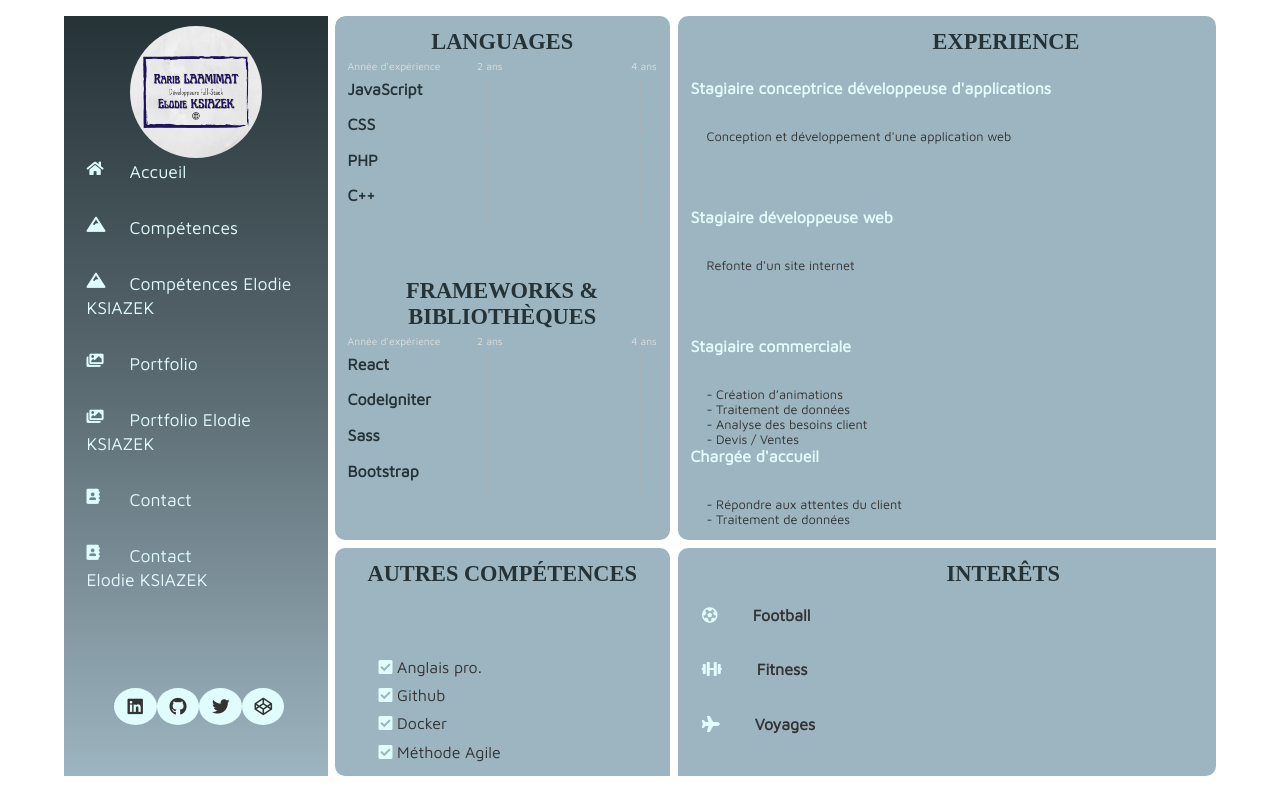
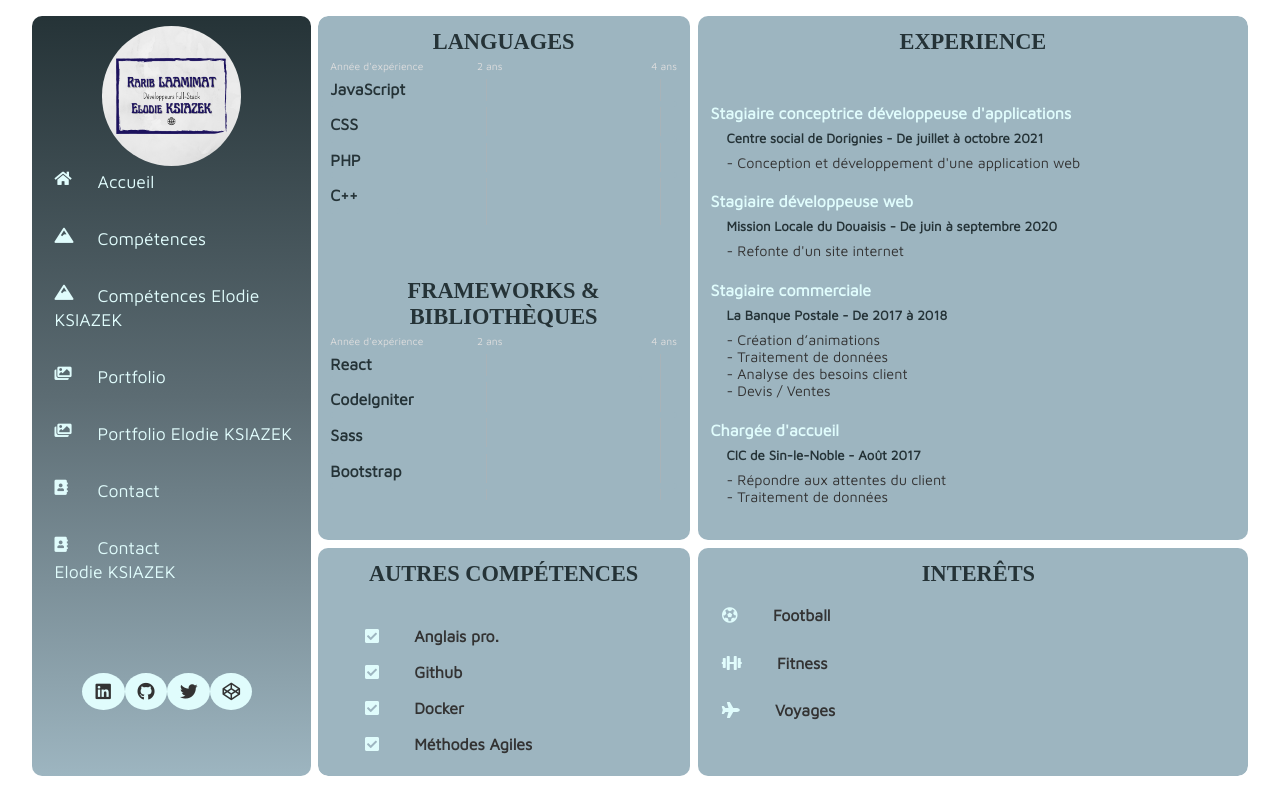
Before and after one commit to elodie-sz/CV-React, a React (Create React App) app: page /competencesEK in a window 1280 px wide. Built offline with nearby package versions, Linux system fonts and the light colour scheme; a web font is replaced by a local one.

Commit message:
modif h/w et border-radius

```diff
--- a/src/components/knowledgesEK/ExperienceEK.js
+++ b/src/components/knowledgesEK/ExperienceEK.js
@@ -9,17 +9,15 @@ const ExperienceEK = () => {
             <div className="exp-1">
                 <h4>Stagiaire conceptrice développeuse d'applications</h4>
                 <h5>Centre social de Dorignies - De juillet à octobre 2021</h5>
-
                 <p>
-                    Conception et développement d'une application web
+                    - Conception et développement d'une application web
                 </p>
             </div>
-
 
             <div className="exp-2">
                 <h4>Stagiaire développeuse web</h4>
                 <h5>Mission Locale du Douaisis - De juin à septembre 2020</h5>
-                <p>Refonte d'un site internet</p>
+                <p>- Refonte d'un site internet</p>
             </div>
 
             <div className="exp-3">
--- a/src/components/knowledgesEK/OtherSkillsEK.js
+++ b/src/components/knowledgesEK/OtherSkillsEK.js
@@ -3,20 +3,24 @@ import React from 'react';
 
 const OtherSkillsEK = () => {
     return (
-        <div>
             <div className="otherSkills">
 
                 <h3>Autres compétences</h3>
+
+                <br/>
+
                 <div className="list">
                     <ul>
-                        <li><i className="fas fa-check-square"></i> Anglais pro.</li>
-                        <li><i className="fas fa-check-square"></i> Github</li>
-                        <li><i className="fas fa-check-square"></i> Docker</li>
-                        <li><i className="fas fa-check-square"></i> Méthode Agile</li>
+                        <li><i className="fas fa-check-square"></i><span>Anglais pro.</span></li>
+                        <br/>
+                        <li><i className="fas fa-check-square"></i> <span>Github</span></li>
+                        <br/>
+                        <li><i className="fas fa-check-square"></i> <span>Docker</span></li>
+                        <br/>
+                        <li><i className="fas fa-check-square"></i> <span>Méthodes Agiles</span></li>
                     </ul>
                 </div>
             </div>
-        </div>
     );
 };
 
--- a/src/styles/_settingsEK.scss
+++ b/src/styles/_settingsEK.scss
@@ -33,7 +33,7 @@ $minHeight: 95vh;
 body {
   margin: 1rem auto;
 
-  max-width: 90%;
+  max-width: 95%;
   font-family: $font-1;
   color: $black;
 }
--- a/src/styles/components/_navigation.scss
+++ b/src/styles/components/_navigation.scss
@@ -2,6 +2,7 @@
   // background: $color-1;
   background: linear-gradient($color-1, $color-2, $color-3);
   font-family: $font-1;
+  border-radius: 10px;
   height: 100%;
   min-height: $minHeight;
   width: 30%;
@@ -46,10 +47,10 @@
 }
   .navigation {
     grid-area: 2;
-    padding: 2rem 1rem;
+    padding: 1rem 1rem;
 
     ul {
-      margin-top: 40%;
+      margin-top: 42%;
       height: 80%;
       display: grid;
 
--- a/src/styles/pages/_knowledges.scss
+++ b/src/styles/pages/_knowledges.scss
@@ -157,8 +157,6 @@
       grid-area: 0;
       margin-right: 0.5rem;
 
-
-
       .list {
         display: flex;
         width: 80%;
--- a/src/styles/pages/_knowledgesEK.scss
+++ b/src/styles/pages/_knowledgesEK.scss
@@ -8,15 +8,14 @@
     position: relative;
     overflow: hidden;
     display: grid;
-    // grid-template-columns: 38% 1fr 1fr;
+    grid-template-columns: 40% 60%;
     grid-template-rows: 70% 30%;
     grid-template-areas:
       "L E E"
       "O O H";
 
+
     .languagesFrameworks, .experience, .otherSkills, .hobbies {
-
-
       background: $color-3;
       border-radius: 10px;
       //border-radius: $borderRadius;
@@ -121,10 +120,9 @@
 
     .experience {
       grid-area: E;
-      margin: 0 0 .5rem .5rem;
+      // margin: 0 0 .5rem .5rem;
       display: grid;
-      grid-template-columns: 1fr;
-      grid-template-rows: 10% 1fr 1fr;
+      grid-template-rows: 15%;
       grid-template-areas:
         "1"
         "2"
@@ -140,14 +138,14 @@
       }
 
       h5 {
-        color: $color-3;
-        padding: 0.5rem 0 0.5rem 1rem;
+        color: $color-1;
+        // padding: 0.5rem 0 0.5rem 1rem;
       }
 
       p {
         text-align: justify;
-        padding: 0 1rem;
-        font-size: 0.8rem;
+        // padding: 0 1rem;
+        font-size: 0.9rem;
       }
 
       .exp-1 {
@@ -157,27 +155,36 @@
       .exp-2 {
         grid-area: 3;
       }
+
+      .exp-3 {
+        grid-area: 4;
+      }
     }
 
     .otherSkills {
       display: grid;
-      grid-area: 0;
+      // grid-area: 0;
       margin-right: 0rem;
-      height: 16.5rem;
+      height: 100%;
+      border-radius: 10px;
 
+      span {
+        position: absolute;
+        transform: translateX(2.2rem);
+      }
 
       .list {
         display: flex;
-        width: 80%;
         height: 100%;
-        margin: 0 auto;
-        justify-content: space-between;
+        // margin: 0 auto;
+
 
         ul {
-          height: 80%;
-          display: grid;
+          height: 60%;
+          font-weight: bold;
 
           i {
+            position: relative;
             color: $color-5;
           }
         }
@@ -188,13 +195,13 @@
       grid-area: H;
       padding-left: 1.5rem;
       margin-left: 0.5rem;
-      height: 18.5rem;
-      width: 40rem;
+      height: 100%;
       border-radius: 10px;
 
       ul {
-        height: 60%;
+        height: 70%;
         display: grid;
+        font-weight: bold;
 
         li {
           i {
```
Also changed, not shown: src/media/bigGates.jpg (added).
